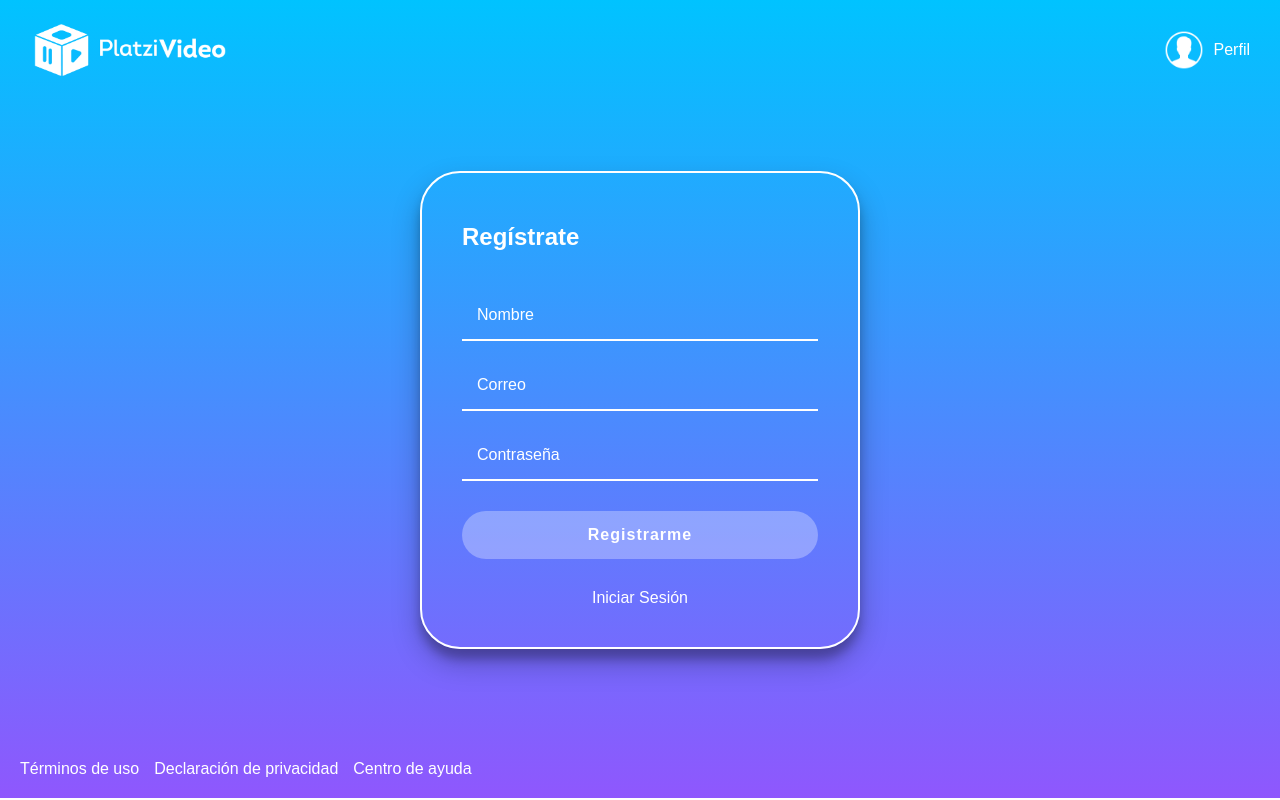
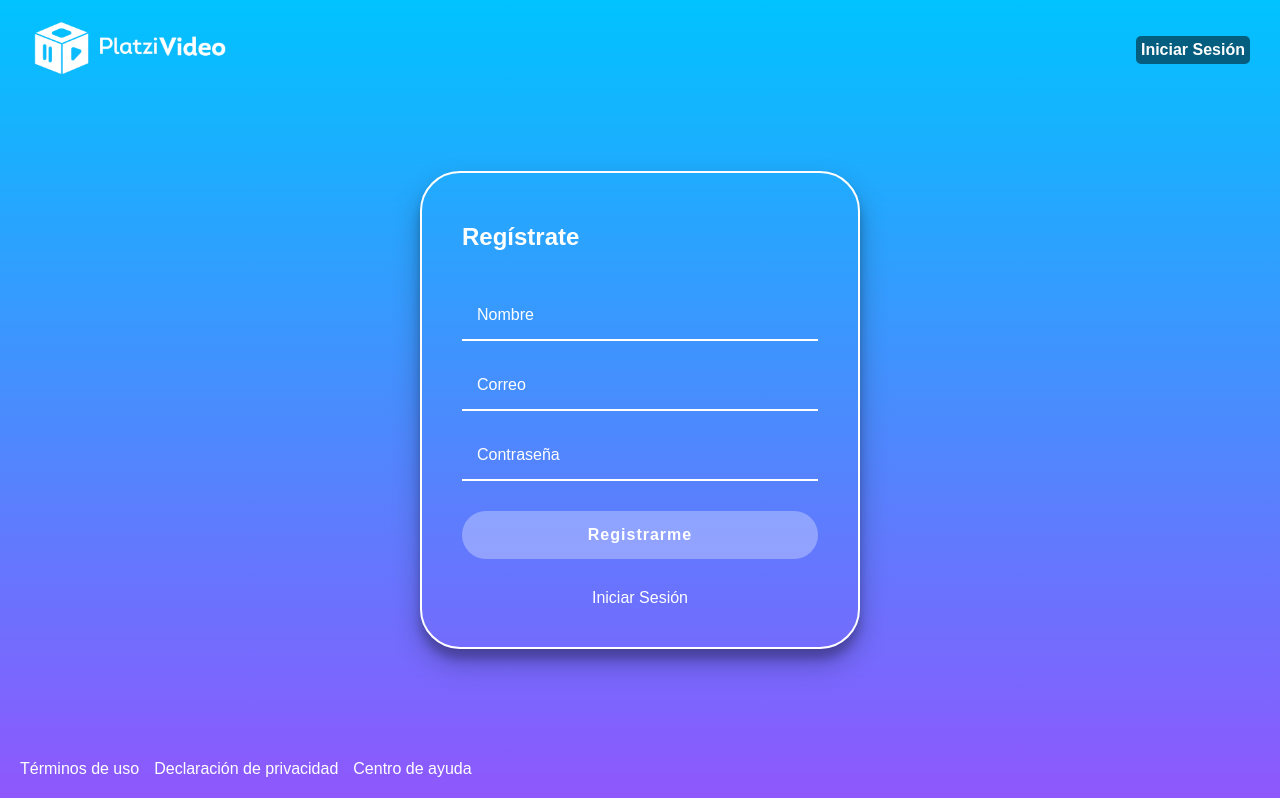
Before and after one commit to OrlandoMendoza17/Platzi-Video-2.0, a React app: page /Signin in a window 1280 px wide. Built offline with nearby package versions, Linux system fonts and the light colour scheme; a web font is replaced by a local one.

Commit message:
Añado de LoginButton al Header, Cambios en scss/lib/

```diff
--- a/src/components/widgets/Header.jsx
+++ b/src/components/widgets/Header.jsx
@@ -1,10 +1,26 @@
-import React from 'react';
+import React, {Component} from 'react';
 import brandLogo from '@images/logo-platzi-video-BW2.png';
 import userImage from '@images/user-icon.png';
+import LoginButton from '@components/UI/LoginButton';
+import PropTypes from 'prop-types';
+import {Link} from 'react-router-dom';
+class Header extends Component{
 
-const Header = () =>(
+  state = {
+    isLogged: false,
+  }
+
+  render(){
+    const { isLogged } = this.state
+    const { page } = this.props
+    return(
       <div className="Header">
-    <img className="Header__brand-logo" src={brandLogo} alt="brand-logo"/>
+        <Link className="Header__brand-logo" to="/">
+          <img className="Header__brand-logo--image" src={brandLogo} alt="brand-logo"/>
+        </Link>
+
+        {
+          isLogged ?
             <div className="Header__user-settings">
               <img className="Header__user-settings--image" src={userImage} alt="user-image"/>
               <span className="Header__user-settings--name">Perfil</span>
@@ -13,7 +29,18 @@ const Header = () =>(
                 <li>Cerrar Sesión</li>
               </ul>
             </div>
+          :
+            <div className="Header__start-session">
+              <LoginButton page={page}/>
+            </div>
+        }
       </div>
     )
+  }
+}
+
+Header.propTypes = {
+  page: PropTypes.oneOf(['Login'])
+}
 
 export default Header;
--- a/src/components/widgets/styles/_Header.scss
+++ b/src/components/widgets/styles/_Header.scss
@@ -6,12 +6,16 @@
   height: 100px;
 
   &__brand-logo{
+    justify-self: start;
+
+    &--image{
       width: 150px;
       @media screen and (min-width: 480px){
         width: 200px;
       }
       @media screen and (min-width: 768px){
         margin-left: 20px;
+      }
     }
   }
 
@@ -52,17 +56,26 @@
       animation-duration: .3s;
       animation-timing-function: ease-in;
       animation-fill-mode: forwards;
-
     }
     &--options li{
       padding: 5px;
       border-radius: 5px;
     }
     &--options li:hover{
-      color: rgba(0,0,0,0.75);
-      background-color: rgba(0, 255, 255, 1);
+      color: $black-strong-transparent;
+      background-color: $brand-select-color;
     }
   }
+
+  &__start-session{
+    justify-self: center;
+    align-self: center;
+
+    @media screen and (min-width: 768px){
+      margin-right: 20px;
+    }
+  }
+
 }
 
 @keyframes upDown{
--- a/src/pages/Login.jsx
+++ b/src/pages/Login.jsx
@@ -32,7 +32,7 @@ class Login extends Component{
   render(){
     const { handleChange, handleSubmit, state:{ form }} = this
     return(
-      <Layout color="gradient" justify="justify-flex">
+      <Layout page="Login" color="gradient" justify="justify-flex">
         <FormatForm title="Inicia Sesión">
           <LoginForm
             form={form}
@@ -40,7 +40,6 @@ class Login extends Component{
             handleChange={handleChange}
           />
         </FormatForm>
-
       </Layout>
     )
   }
--- a/src/scss/App.scss
+++ b/src/scss/App.scss
@@ -15,4 +15,5 @@
 @import '@components/widgets/styles/Header';
 @import '@components/widgets/styles/Searcher';
 @import '@components/widgets/styles/Footer';
+@import '@components/widgets/styles/Button';
 @import '@components/widgets/styles/SubmitButton';
--- a/src/scss/lib/_reset.scss
+++ b/src/scss/lib/_reset.scss
@@ -21,6 +21,7 @@ button{
 }
 a{
   color: $primary-font-color;
+  text-decoration: none;
 }
 ul, ol{
   padding: 0;
--- a/src/scss/lib/_variables.scss
+++ b/src/scss/lib/_variables.scss
@@ -5,3 +5,4 @@ $brand-select-color: rgb(0, 255, 255);
 
 $brand-color-gradient: linear-gradient(to top, $brand-color 0%, $brand-secondary-color 100%);
 $primary-font-color: #fff;
+$black-strong-transparent: rgba(0,0,0,0.75);
```
Lines whose indentation alone changed are shown as unchanged.
